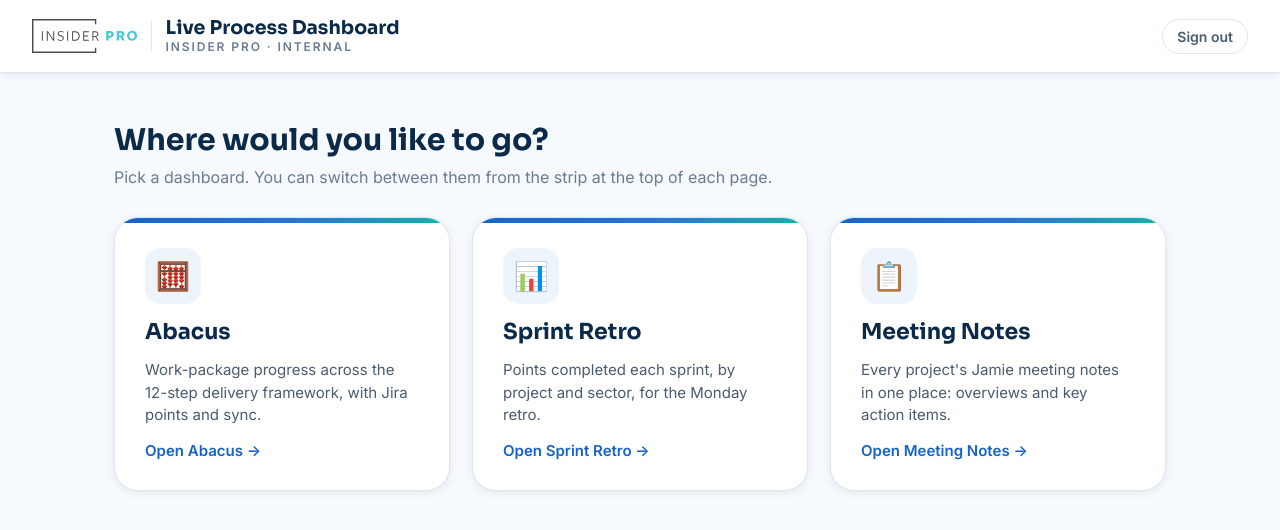
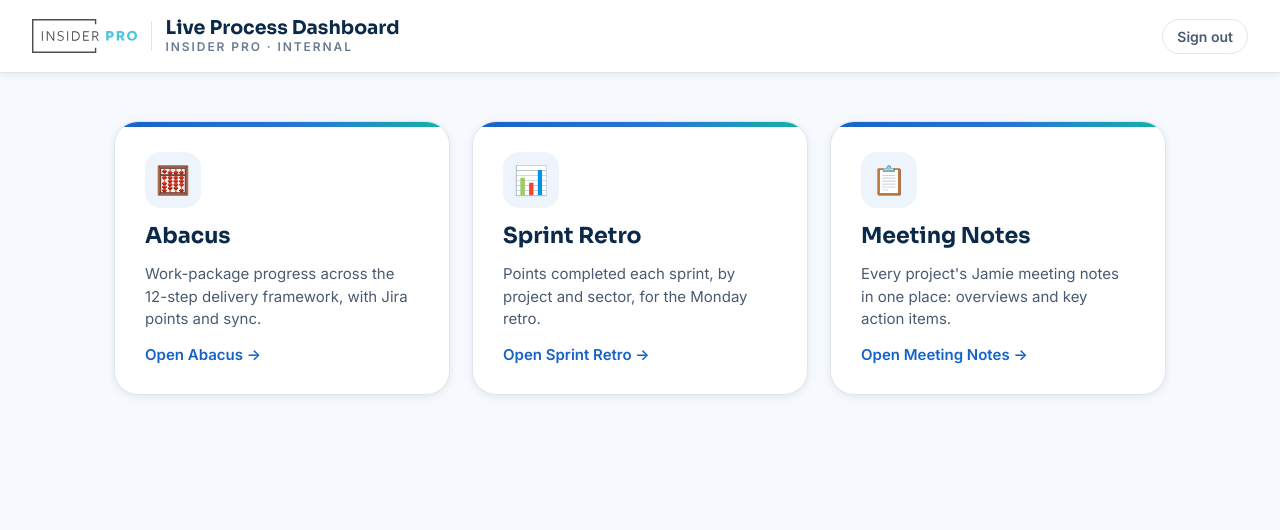
Before and after one commit to insiderpro123/abacus, a Python web app: template templates/home.html in a window 1280 px wide. Shown: the part 44-574 px from the top of the page. Run offline with Jinja, Linux system fonts and the light colour scheme; the template is opened without the code that fills it, so the values that code supplies are empty.

Commit message:
Home page: drop the "Where would you like to go?" heading
The three cards now sit straight under the top bar.

Co-Authored-By: Claude Opus 5.5 <noreply@anthropic.com>

```diff
--- a/templates/home.html
+++ b/templates/home.html
@@ -29,10 +29,8 @@ h1,h2{font-family:'Sora','Inter',sans-serif}
 .signout:hover{border-color:var(--blue-300);color:var(--ink)}
 
 .wrap{max-width:1100px;margin:0 auto;padding:48px 24px 60px}
-.lead h1{font-size:30px;font-weight:700}
-.lead p{margin-top:8px;font-size:16px;color:var(--slate-light)}
 
-.choices{display:grid;grid-template-columns:repeat(3,minmax(0,1fr));gap:22px;margin-top:30px}
+.choices{display:grid;grid-template-columns:repeat(3,minmax(0,1fr));gap:22px}
 .choice{display:flex;flex-direction:column;gap:14px;padding:30px;background:#fff;color:inherit;
         text-decoration:none;border:1px solid var(--line);border-radius:var(--r-lg);
         box-shadow:var(--shadow-sm);position:relative;overflow:hidden;
@@ -50,7 +48,6 @@ h1,h2{font-family:'Sora','Inter',sans-serif}
 @media (max-width:640px){
   .wrap{padding-left:16px;padding-right:16px}
   .wrap{padding-top:28px}
-  .lead h1{font-size:24px}
   .choices{grid-template-columns:1fr;gap:16px}
   .choice{padding:24px}
 }
@@ -71,11 +68,6 @@ h1,h2{font-family:'Sora','Inter',sans-serif}
 </div>
 
 <main class="wrap">
-  <div class="lead">
-    <h1>Where would you like to go?</h1>
-    <p>Pick a dashboard. You can switch between them from the strip at the top of each page.</p>
-  </div>
-
   <div class="choices">
     <a class="choice" href="{{ url_for('index') }}">
       <span class="icon" aria-hidden="true">🧮</span>
```
